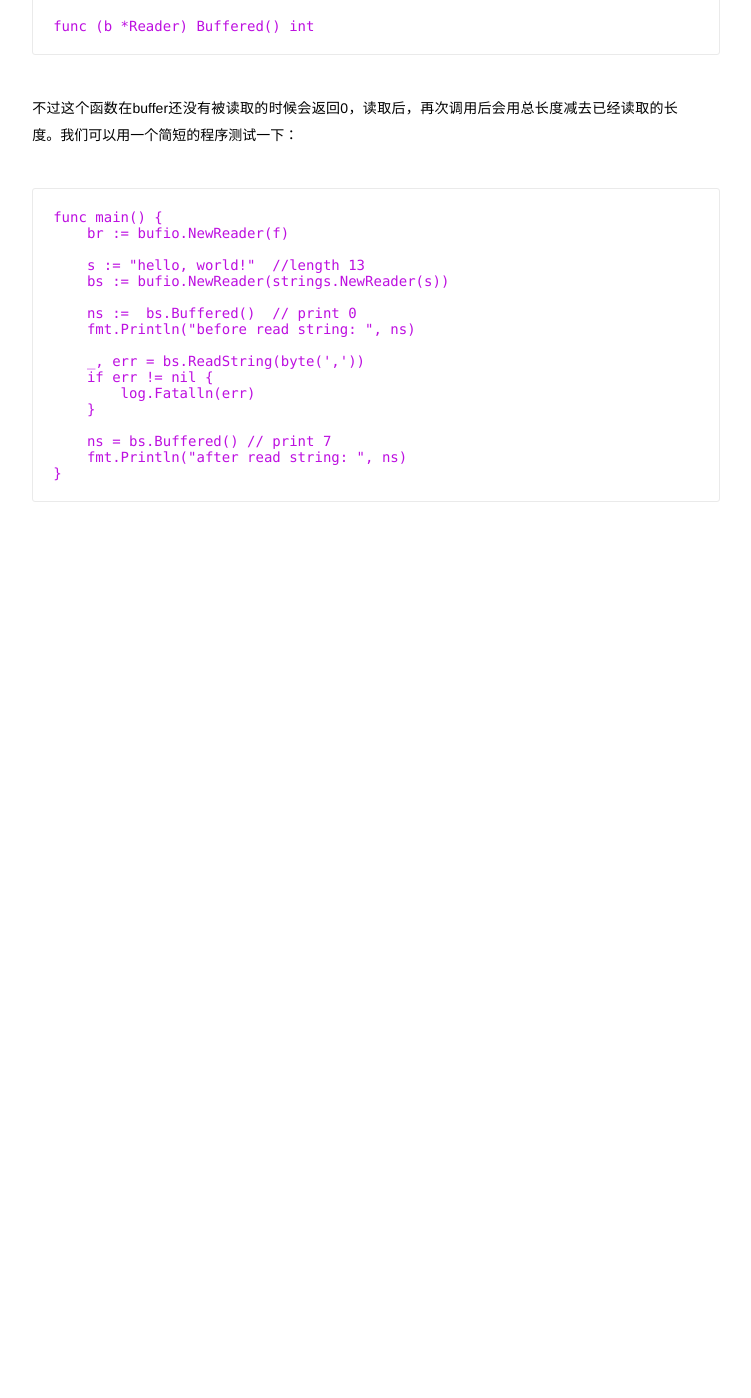
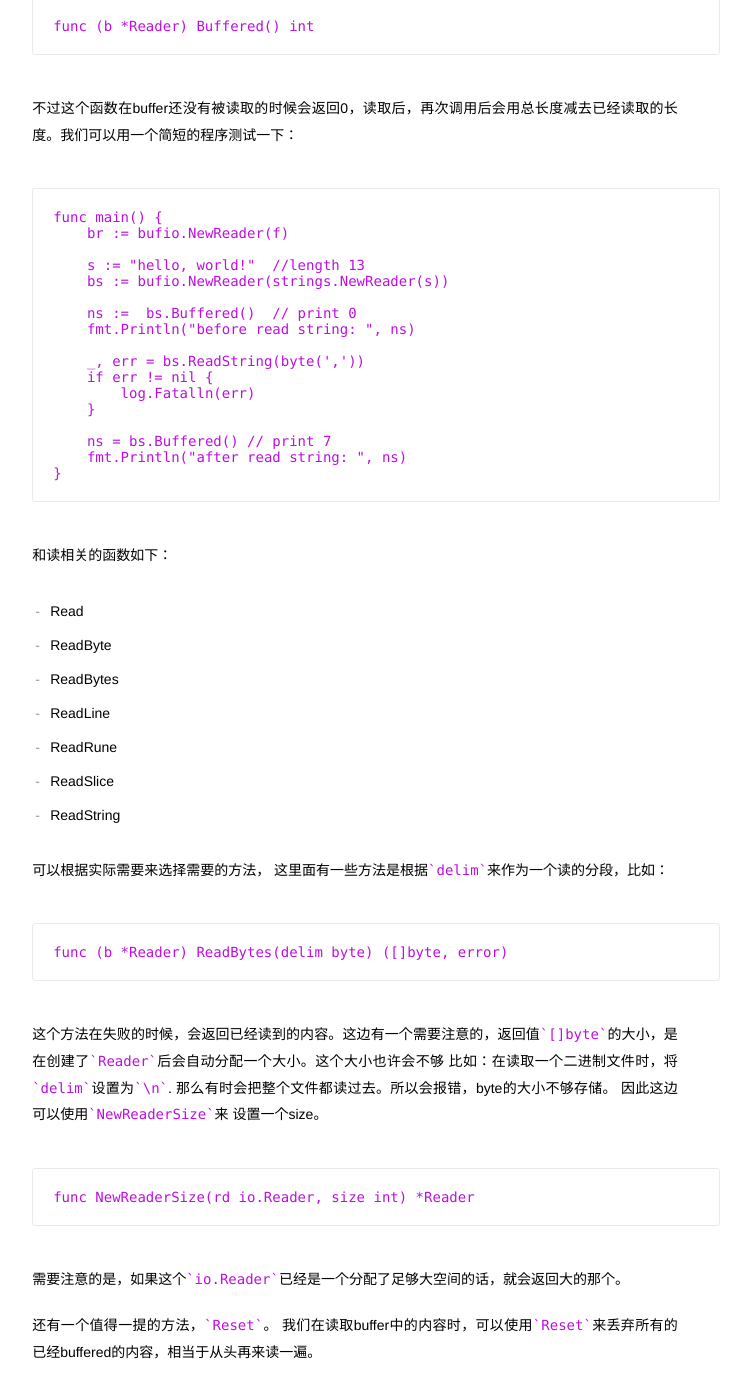
Before and after one commit to JesseEisen/JesseEisen.github.io, a Jekyll site: the page built from _posts/2017-10-06-go-file-read.md, in a window 1280 px wide and 1400 px high, scrolled down 3042 px. Shown: the whole window, without its empty margins (285-1036 px from the left). Built offline with Jekyll 4.4.1, drawn with Linux system fonts in a browser that asks for light colours; before the commit the page ends 3637 px from its top, so only the background shows below that.

Commit message:
add more content for go file

````diff
--- a/_posts/2017-10-06-go-file-read.md
+++ b/_posts/2017-10-06-go-file-read.md
@@ -129,3 +129,31 @@ func main() {
     fmt.Println("after read string: ", ns)
 }
 ```
+
+和读相关的函数如下：
+
++ Read
++ ReadByte
++ ReadBytes
++ ReadLine
++ ReadRune
++ ReadSlice
++ ReadString
+
+可以根据实际需要来选择需要的方法， 这里面有一些方法是根据`delim`来作为一个读的分段，比如：
+
+```
+func (b *Reader) ReadBytes(delim byte) ([]byte, error)
+```
+
+这个方法在失败的时候，会返回已经读到的内容。这边有一个需要注意的，返回值`[]byte`的大小，是在创建了`Reader`后会自动分配一个大小。这个大小也许会不够
+比如：在读取一个二进制文件时，将`delim`设置为`\n`. 那么有时会把整个文件都读过去。所以会报错，byte的大小不够存储。 因此这边可以使用`NewReaderSize`来
+设置一个size。
+
+```
+func NewReaderSize(rd io.Reader, size int) *Reader
+```
+
+需要注意的是，如果这个`io.Reader`已经是一个分配了足够大空间的话，就会返回大的那个。
+
+还有一个值得一提的方法，`Reset`。 我们在读取buffer中的内容时，可以使用`Reset`来丢弃所有的已经buffered的内容，相当于从头再来读一遍。
````
